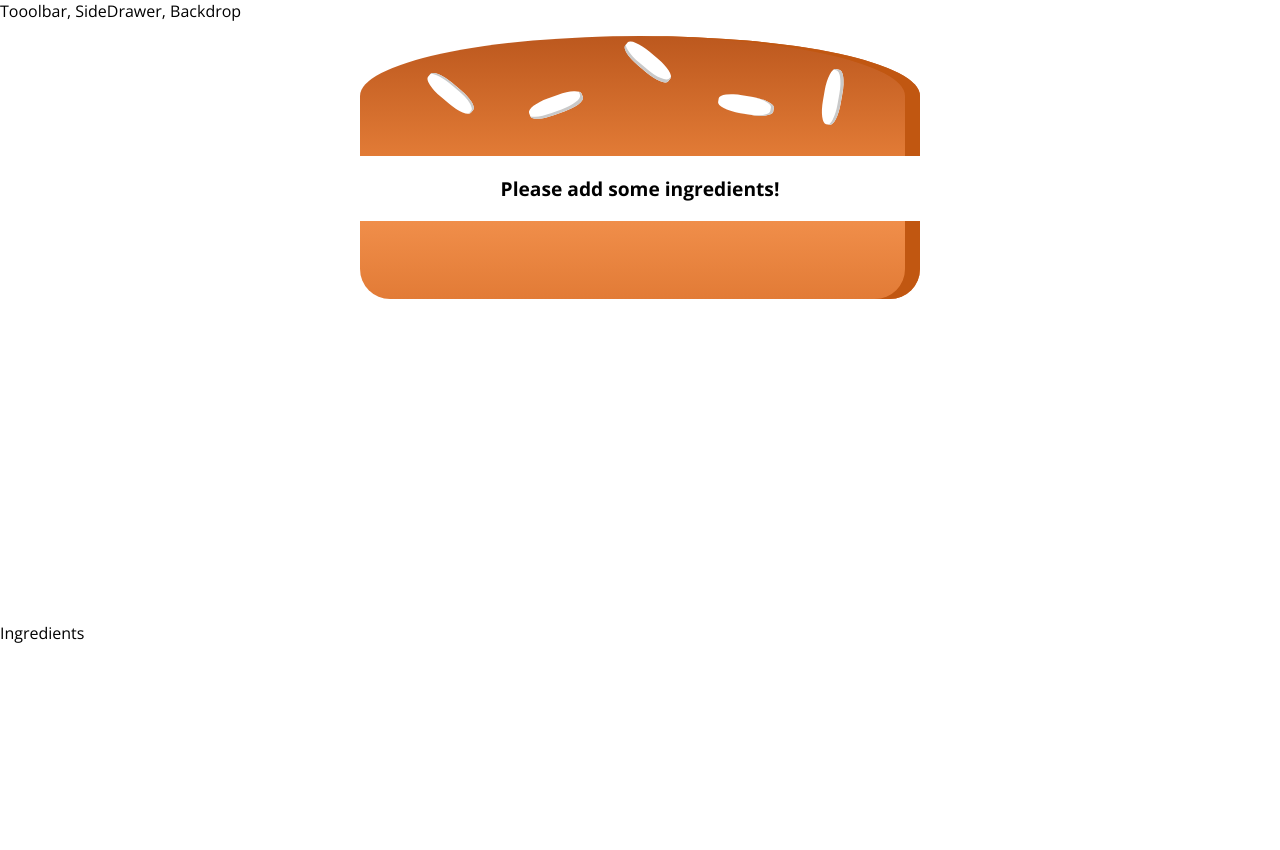
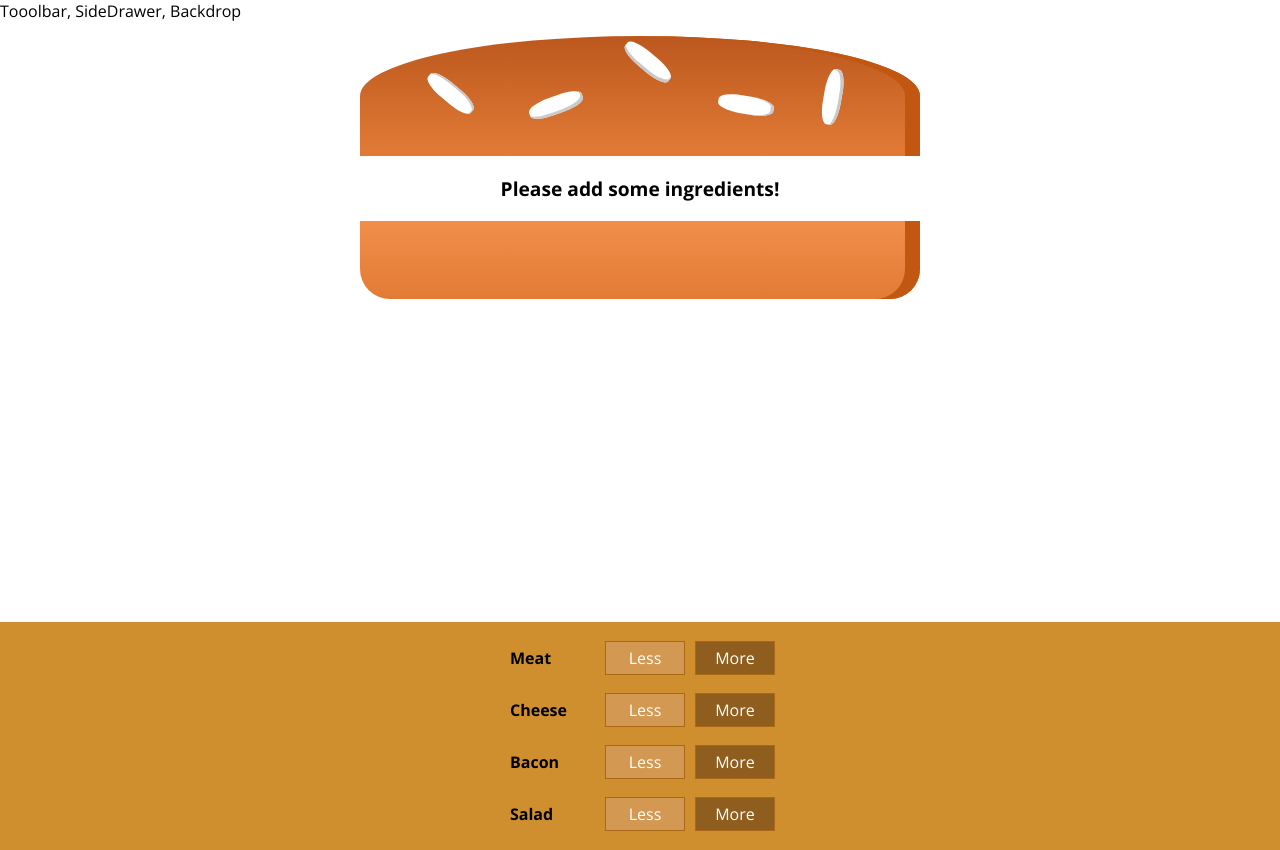
Before and after one commit to impromp02/burger-maker, a React app: page / in a window 1280 px wide. Before the commit the page ends 800 px from the top, so only its background shows below. Built offline with nearby package versions, Linux system fonts and the light colour scheme.

Commit message:
state mangement

```diff
--- /dev/null
+++ b/src/components/BuildControls/BuildControl/BuildControl.css
@@ -0,0 +1,56 @@
+.BuildControl {
+  display: flex;
+  justify-content: space-between;
+  align-items: center;
+  margin: 5px 0;
+}
+
+.BuildControl button {
+  display: block;
+  font: inherit;
+  padding: 5px;
+  margin: 0 5px;
+  width: 80px;
+  border: 1px solid #AA6817;
+  cursor: pointer;
+  outline: none;
+}
+
+.BuildControl button:disabled {
+  background-color: #AC9980;
+  border: 1px solid #7E7365;
+  color: #ccc;
+  cursor: default;
+}
+
+.BuildControl button:hover:disabled {
+  background-color: #AC9980;
+  color: #ccc;
+  cursor: not-allowed;
+}
+
+.Label {
+  padding: 10px;
+  font-weight: bold;
+  width: 80px;
+}
+
+.BuildControl .Less {
+  background-color: #D39952;
+  color: white;
+}
+
+.BuildControl .More {
+  background-color: #8F5E1E;
+  color: white;
+}
+
+.BuildControl .Less:hover, .BuildControl .Less:active {
+  background-color: #DAA972;
+  color: white;
+}
+
+.BuildControl .More:hover,.BuildControl .More:active {
+  background-color: #99703F;
+  color: white;
+}
--- /dev/null
+++ b/src/components/BuildControls/BuildControl/BuildControl.js
@@ -0,0 +1,15 @@
+import React from 'react';
+
+import classes from './BuildControl.css';
+
+const BuildControl = (props) => {
+  return (
+    <div className={classes.BuildControl}>
+      <div className={classes.Label}>{props.label}</div>
+      <button className={classes.Less}>Less</button>
+      <button className={classes.More} onClick={props.more(props.type)}>More</button>
+    </div>
+  );
+}
+
+export default BuildControl;
--- /dev/null
+++ b/src/components/BuildControls/BuildControls.css
@@ -0,0 +1,10 @@
+.BuildControls {
+  width: 100%;
+  background-color: #CF8F2E;
+  display: flex;
+  flex-flow: column;
+  align-items: center;
+  box-shadow: 0 2px 1px #ccc;
+  margin: auto;
+  padding: 10px 0;
+}
--- /dev/null
+++ b/src/components/BuildControls/BuildControls.js
@@ -0,0 +1,20 @@
+import React from 'react';
+import classes from './BuildControls.css';
+import BuildControl from './BuildControl/BuildControl';
+
+const BuildControls = (props) => {
+  const types = Object.keys({...props.ingredients});
+
+  return (
+  <div className={classes.BuildControls}>
+    {types.map(type => {
+      return <BuildControl
+        label={type[0].toUpperCase() + type.slice(1)}
+        type={type}
+        key={type}
+        more={props.moreHandler} />
+    })}
+  </div>
+);
+}
+export default BuildControls;
--- a/src/containers/BurgerBuilder/BurgerBuilder.js
+++ b/src/containers/BurgerBuilder/BurgerBuilder.js
@@ -2,6 +2,14 @@
 
 import Aux from '../../hoc/Aux';
 import Burger from '../../components/Burger/Burger';
+import BuildControls from '../../components/BuildControls/BuildControls';
+
+const INGREDIENT_PRICE = {
+  meat: 10,
+  cheese: 5,
+  bacon: 20,
+  salad: 8
+};
 
 class BurgerBuilder extends Component {
   state = {
@@ -10,14 +18,17 @@
       cheese: 0,
       bacon: 0,
       salad: 0
-    }
+    },
+    totalPrice: 20
   }
+
+  moreIngredientsHandler = (type) => {  }
 
   render() {
     return (
       <Aux>
         <Burger ingredients={this.state.ingredients} />
-        <div>Ingredients</div>
+        <BuildControls ingredients={this.state.ingredients} moreHandler={this.moreIngredientsHandler} />
       </Aux>
     );
   }
```
